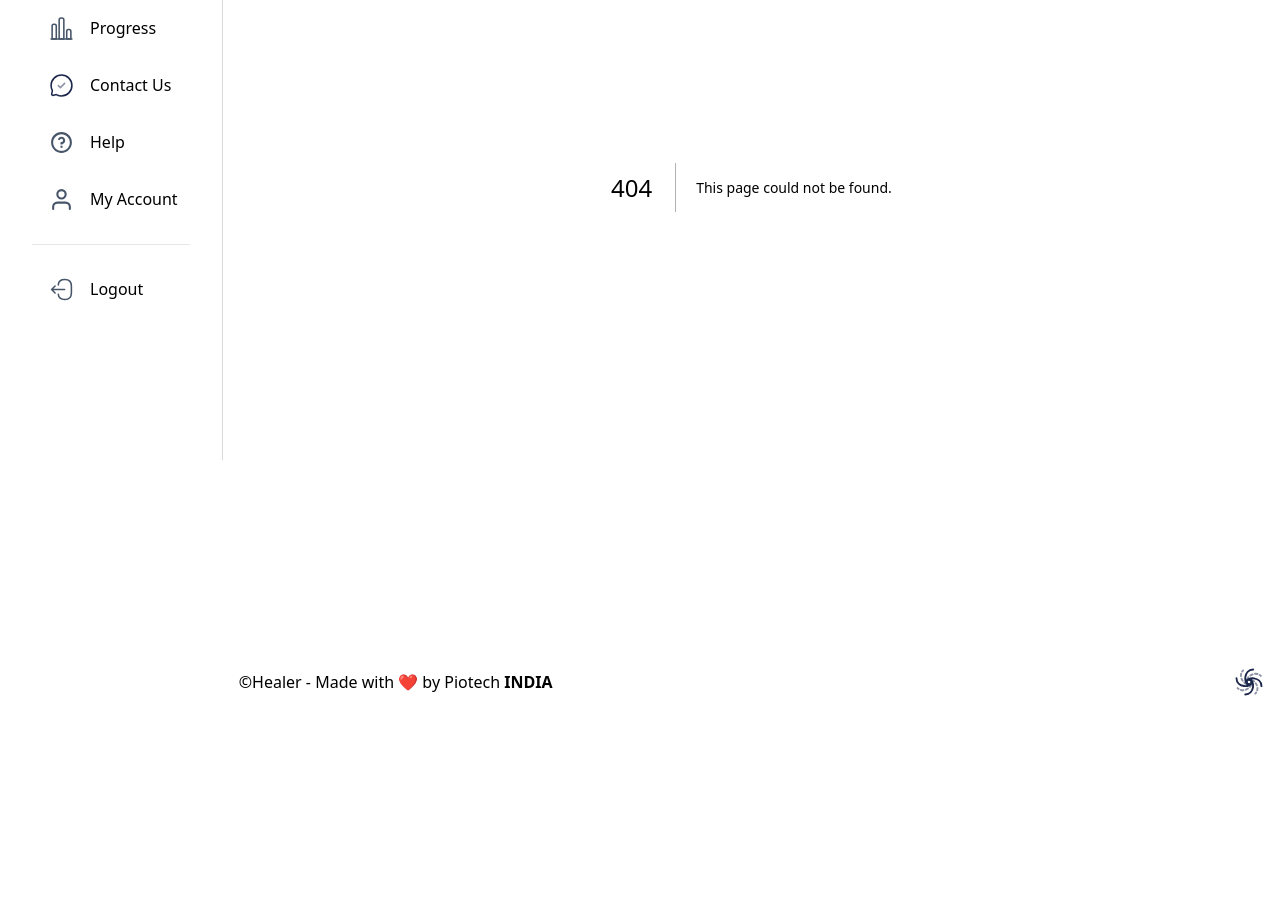
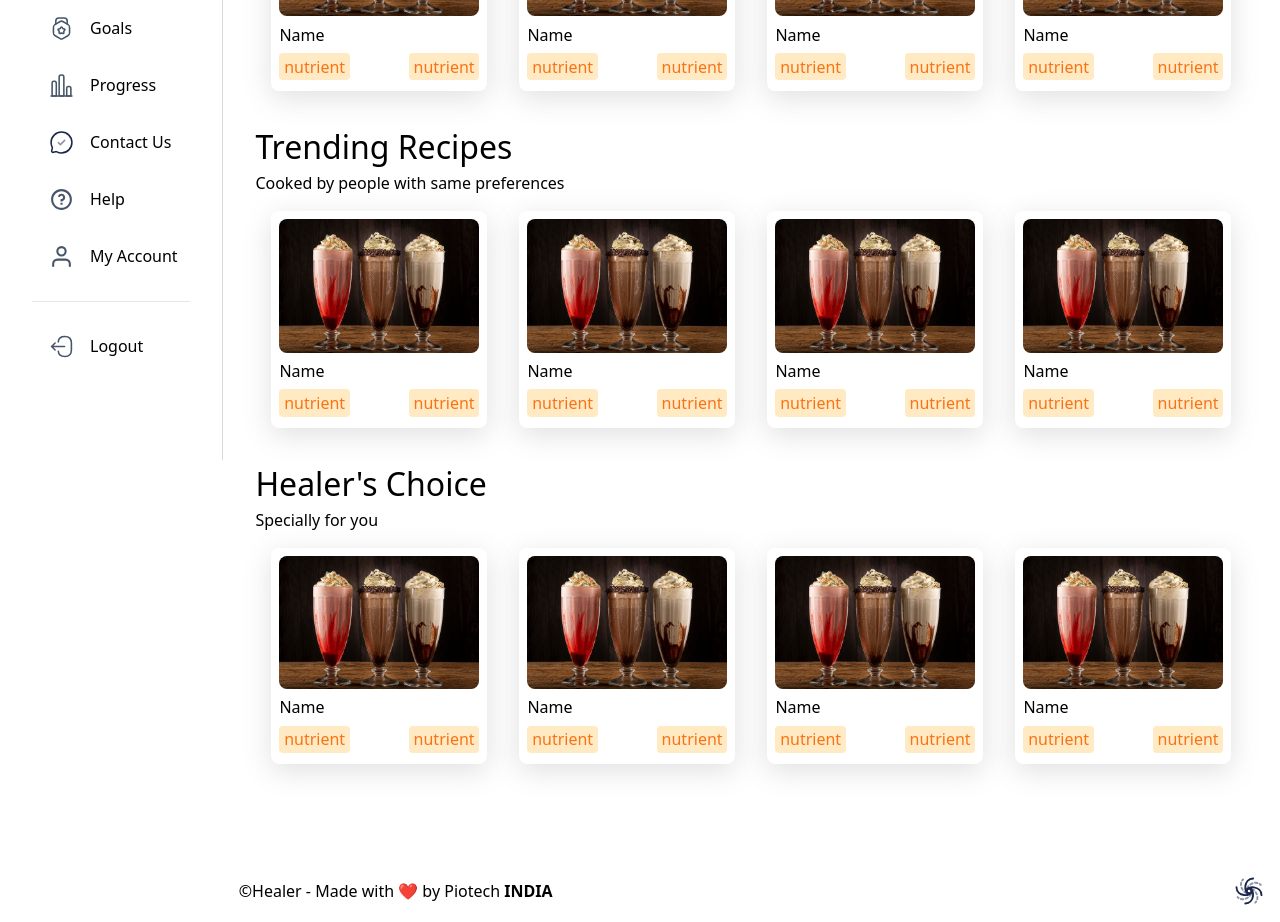
Before and after one commit to piotechindia/healer, a Next.js app: page /recipes in a window 1280 px wide. Before the commit this address had no page. Shown: the part 340-1262 px from the top of the page. Before the commit the page ends 1053 px from the top, so only its background shows below. Built offline with nearby package versions, Linux system fonts and the light colour scheme.

Commit message:
add recipes page

```diff
--- a/app/components/menuItems.tsx
+++ b/app/components/menuItems.tsx
@@ -1,6 +1,6 @@
 import React from "react";
 
-const Items = ['Overview', 'Workout','Diet-Plan','Goals','Progress','Contact','Help','My-Profile','LogOut'];
+const Items = ['Overview', 'Workout','Diet-Plan','Recipes','Goals','Progress','Contact','Help','My-Profile','LogOut'];
 
 export default function MenuItems() {
     const listItems = Items.map(item =>{
--- a/app/components/sidebar.tsx
+++ b/app/components/sidebar.tsx
@@ -11,6 +11,7 @@ export default function Sidebar() {
                     <li title='Overview'><Link href='/overview'><Image src='/images/icons/dashboard.svg' alt='' width={25} height={25} /> Overview</Link></li>
                     <li title='Workout'><Link href='/workout'><Image src='/images/icons/workout.svg' alt='' width={25} height={25} /> Workout</Link></li>
                     <li title='Diet Plans'><Link href='/diet-plan'><Image src='/images/icons/dietplan.svg' alt='' width={25} height={25} /> Diet Plan</Link></li>
+                    <li title='Recipes'><Link href='/recipes'><Image src='/images/icons/dietplan.svg' alt='' width={25} height={25} /> Recipes</Link></li>
                     <hr />
                     <li title='Goals'><Link href='/goals'><Image src='/images/icons/goal.svg' alt='' width={25} height={25} /> Goals</Link></li>
                     <li title='Progress'><Link href='/progress'><Image src='/images/icons/progress.svg' alt='' width={25} height={25} /> Progress</Link></li>
--- /dev/null
+++ b/app/recipes/page.tsx
@@ -0,0 +1,173 @@
+import Image from "next/image";
+import style from './recipes.module.css';
+
+export default function Recipes() {
+  return (
+    <>
+      <div className={`${style.body}`}>
+        <div className={`pb1 ${style.recommended}`}>
+          <h1>Recommended Recipes</h1>
+          <p>Based on your preference</p>
+          <div className={`flex-space-between m1 gap2 ${style.recipes}`}>
+            <div className={`flex-coloumn ${style.recipe}`}>
+              <Image src='/images/icons/food.jpeg' alt="" width={200} height={100} />
+              <h5>Name</h5>
+              <div className={`flex-space-between ${style.component}`}>
+                <div className={`${style.nutrient}`}>
+                  nutrient
+                </div>
+                <div className={`${style.nutrient}`}>
+                  nutrient
+                </div>
+              </div>
+            </div>
+            <div className={`flex-coloumn ${style.recipe}`}>
+              <Image src='/images/icons/food.jpeg' alt="" width={200} height={100} />
+              <h5>Name</h5>
+              <div className={`flex-space-between ${style.component}`}>
+                <div className={`${style.nutrient}`}>
+                  nutrient
+                </div>
+                <div className={`${style.nutrient}`}>
+                  nutrient
+                </div>
+              </div>
+            </div>
+            <div className={`flex-coloumn ${style.recipe}`}>
+              <Image src='/images/icons/food.jpeg' alt="" width={200} height={100} />
+              <h5>Name</h5>
+              <div className={`flex-space-between ${style.component}`}>
+                <div className={`${style.nutrient}`}>
+                  nutrient
+                </div>
+                <div className={`${style.nutrient}`}>
+                  nutrient
+                </div>
+              </div>
+            </div>
+            <div className={`flex-coloumn ${style.recipe}`}>
+              <Image src='/images/icons/food.jpeg' alt="" width={200} height={100} />
+              <h5>Name</h5>
+              <div className={`flex-space-between ${style.component}`}>
+                <div className={`${style.nutrient}`}>
+                  nutrient
+                </div>
+                <div className={`${style.nutrient}`}>
+                  nutrient
+                </div>
+              </div>
+            </div>
+          </div>
+        </div>
+        <div className={`pb1 ${style.recommended}`}>
+          <h1>Trending Recipes</h1>
+          <p>Cooked by people with same preferences</p>
+          <div className={`flex-space-between m1 gap2 ${style.recipes}`}>
+            <div className={`flex-coloumn ${style.recipe}`}>
+              <Image src='/images/icons/food.jpeg' alt="" width={200} height={100} />
+              <h5>Name</h5>
+              <div className={`flex-space-between ${style.component}`}>
+                <div className={`${style.nutrient}`}>
+                  nutrient
+                </div>
+                <div className={`${style.nutrient}`}>
+                  nutrient
+                </div>
+              </div>
+            </div>
+            <div className={`flex-coloumn ${style.recipe}`}>
+              <Image src='/images/icons/food.jpeg' alt="" width={200} height={100} />
+              <h5>Name</h5>
+              <div className={`flex-space-between ${style.component}`}>
+                <div className={`${style.nutrient}`}>
+                  nutrient
+                </div>
+                <div className={`${style.nutrient}`}>
+                  nutrient
+                </div>
+              </div>
+            </div>
+            <div className={`flex-coloumn ${style.recipe}`}>
+              <Image src='/images/icons/food.jpeg' alt="" width={200} height={100} />
+              <h5>Name</h5>
+              <div className={`flex-space-between ${style.component}`}>
+                <div className={`${style.nutrient}`}>
+                  nutrient
+                </div>
+                <div className={`${style.nutrient}`}>
+                  nutrient
+                </div>
+              </div>
+            </div>
+            <div className={`flex-coloumn ${style.recipe}`}>
+              <Image src='/images/icons/food.jpeg' alt="" width={200} height={100} />
+              <h5>Name</h5>
+              <div className={`flex-space-between ${style.component}`}>
+                <div className={`${style.nutrient}`}>
+                  nutrient
+                </div>
+                <div className={`${style.nutrient}`}>
+                  nutrient
+                </div>
+              </div>
+            </div>
+          </div>
+        </div>
+        <div className={`pb1 ${style.recommended}`}>
+          <h1>Healer's Choice</h1>
+          <p>Specially for you</p>
+          <div className={`flex-space-between m1 gap2 ${style.recipes}`}>
+            <div className={`flex-coloumn ${style.recipe}`}>
+              <Image src='/images/icons/food.jpeg' alt="" width={200} height={100} />
+              <h5>Name</h5>
+              <div className={`flex-space-between ${style.component}`}>
+                <div className={`${style.nutrient}`}>
+                  nutrient
+                </div>
+                <div className={`${style.nutrient}`}>
+                  nutrient
+                </div>
+              </div>
+            </div>
+            <div className={`flex-coloumn ${style.recipe}`}>
+              <Image src='/images/icons/food.jpeg' alt="" width={200} height={100} />
+              <h5>Name</h5>
+              <div className={`flex-space-between ${style.component}`}>
+                <div className={`${style.nutrient}`}>
+                  nutrient
+                </div>
+                <div className={`${style.nutrient}`}>
+                  nutrient
+                </div>
+              </div>
+            </div>
+            <div className={`flex-coloumn ${style.recipe}`}>
+              <Image src='/images/icons/food.jpeg' alt="" width={200} height={100} />
+              <h5>Name</h5>
+              <div className={`flex-space-between ${style.component}`}>
+                <div className={`${style.nutrient}`}>
+                  nutrient
+                </div>
+                <div className={`${style.nutrient}`}>
+                  nutrient
+                </div>
+              </div>
+            </div>
+            <div className={`flex-coloumn ${style.recipe}`}>
+              <Image src='/images/icons/food.jpeg' alt="" width={200} height={100} />
+              <h5>Name</h5>
+              <div className={`flex-space-between ${style.component}`}>
+                <div className={`${style.nutrient}`}>
+                  nutrient
+                </div>
+                <div className={`${style.nutrient}`}>
+                  nutrient
+                </div>
+              </div>
+            </div>
+          </div>
+        </div>
+      </div>
+    </>
+  );
+};
--- /dev/null
+++ b/app/recipes/recipes.module.css
@@ -0,0 +1,23 @@
+.recommended h1{
+    font-size: 2rem;
+}
+.recipes{
+    align-items: center;
+}
+.recipe{
+    border-radius: 8px;
+    box-shadow: rgba(100, 100, 111, 0.2) 0px 7px 29px 0px;
+    padding: 0.5rem 0.5rem 0.7rem;
+}
+.recipe img{
+    border-radius: 8px;
+}
+.recipe h5{
+    padding: 0.4rem 0;
+}
+.nutrient{
+    background-color: rgba(255, 166, 0, 0.235);
+    color: #F97316;
+    padding: 0.1rem 0.3rem;
+    border-radius: 4px;
+}
```
Also changed, not shown: public/images/icons/food.jpeg (added).
